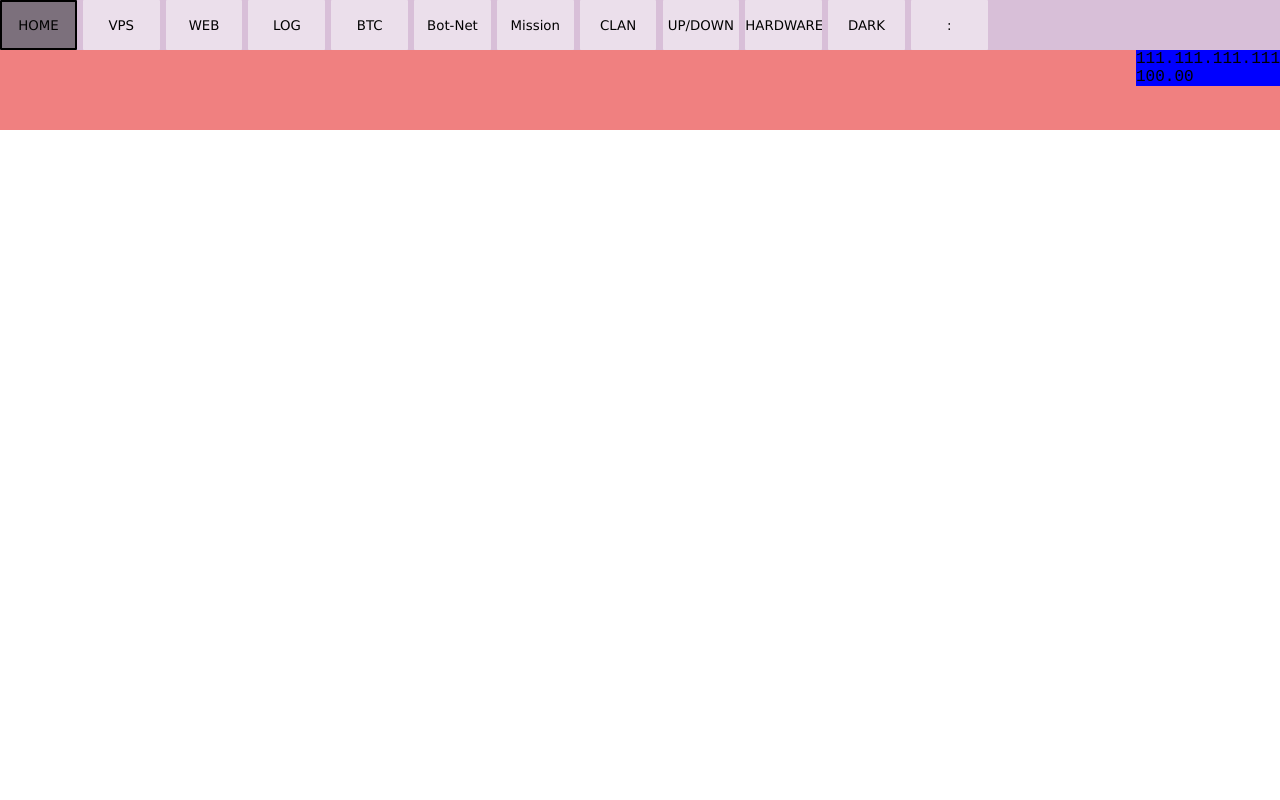
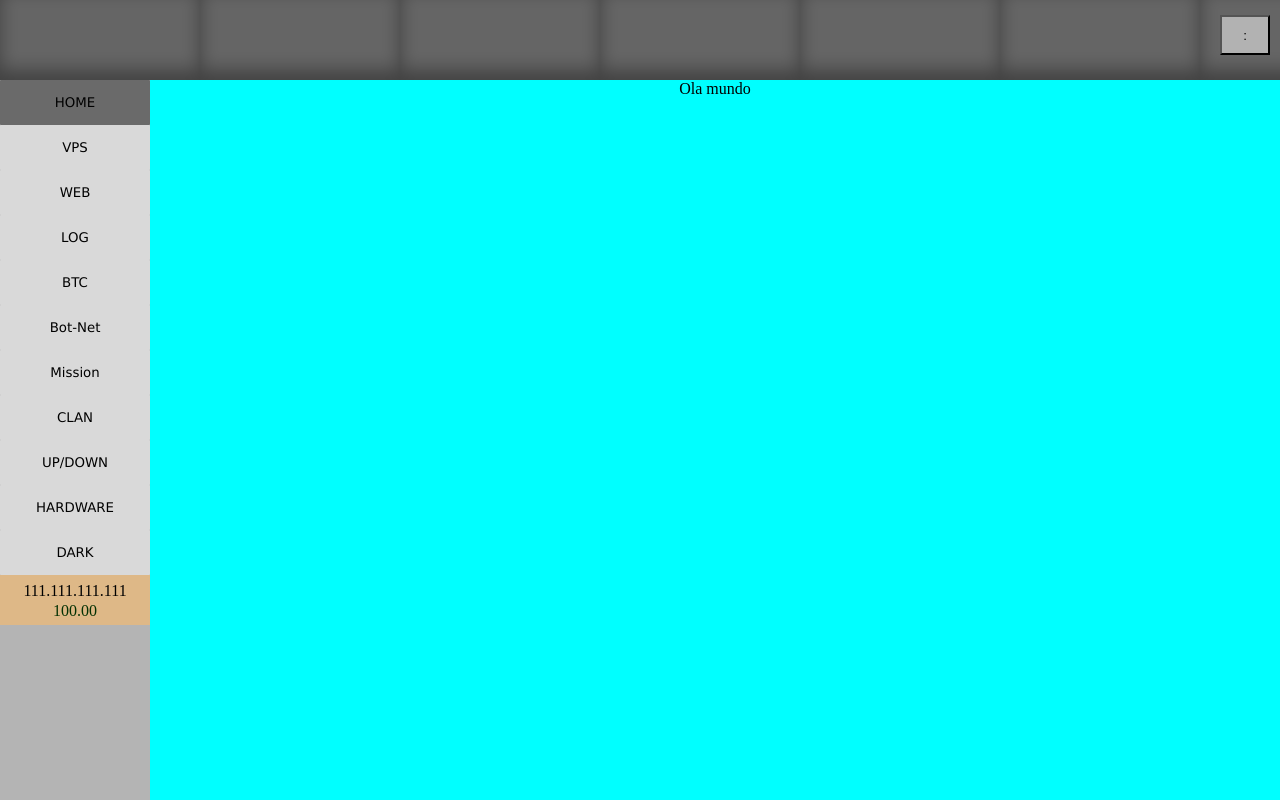
Before and after one commit to C3RTarzan/pinkuppers, a PHP site: page /Home/index.php in a window 1280 px wide. Run offline with PHP 8.4, Linux system fonts and the light colour scheme; the visitor is signed in with stand-in values (Sample User, id 1); some libraries are stand-ins or nearby versions.

Commit message:
Novo Menu

```diff
--- a/Home/css.css
+++ b/Home/css.css
@@ -1,85 +1,120 @@
 *{
     margin: 0;
-    margin-left: 0;
-    padding: 0;
-    box-sizing: border-box;
-    font-family: 'Courier New', Courier, monospace;
 }
+body{
+    background-color: rgb(180, 180, 180);
+}
+/*-------------------------------------*/
 
-.menu{
-    background-color: thistle;
-    height: 50px;
-    font-size: 10px;
+#menu{
+    position: absolute;
+    z-index: 6;
+    background-image: url("../Top_Home.png");
+    background-repeat: repeat;
+    width: 100%;
+    height: 80px;
 }
-.menu form input{
+/*-------------------------------------*/
+
+#menuL{
+    position: absolute;
+    z-index: 5;
+    background-color: rgb(180, 180, 180);
+    width: 150px;
+    height: 100%;
+    float: right;
+
+}
+#menuL form{
+    margin-top: 80px;
+}
+#menuL form input{
+    margin-bottom: 0;
     cursor: pointer;
-    width: 6%;
-    height: 50px;
+    width: 100%;
+    height: 45px;
     border-style: none;
     outline-style: none;
     border-radius: 1px;
-    outline-color: olive;
     font-family: verdana;
     background-color: rgba(255, 255, 255, 0.5);
 }
-.menu form input{ /*font*/
-    font-family: 'Bold 700' 'Noto Sans', sans-serif;
-}
-.menu form input[name="home"]{
+#menuL form input[name="home"]{
     background-color: rgba(34, 34, 34, 0.5);
 }
-.menu form input:hover {
+#menuL form input:hover {
     border-style: solid;
     border-radius: 1px;
 }
-.inff{
-    background-color: lightcoral;
-    height: 80px;
+
+/*-------------------------------------*/
+
+#options{
+    display: none;
+    z-index: 10;
+    background-color: rgb(255, 255, 255);
+    right: 50px;
+    top: 0;
 }
-.inff ul{
-    cursor: default;
-    background-color: blue;
-    float: right;
+#options ul{
+
 }
-.menu form i {
-    background-color: rgb(255, 255, 255);
+#options ul li{
+    list-style:none;
 }
 
-/*Options*/
-
-#options{
-    position: relative;
-    margin-left: 70.9%;
-    background-color: rgba(192, 192, 192, 0.5);
-    width: 110px;
-    height: 90px;
-    display: none;
-    border-bottom-left-radius:10px;
-    border-bottom-right-radius:10px;
+.bt_opt{
+    position: absolute;
+    display: block;
+    right: 10px;
+    top: 15px;
+}
+.bt_opt input{
+    background-color: rgba(255, 255, 255, 0.5);
+    width: 50px;
+    height: 40px;
+}
+.bt_opt input:focus{
+    outline: none;
 }
 
-#options ul li{
+/*-------------------------------------*/
+
+#inff{
+    background-color: burlywood;
+    height: 50px;
+}
+#inff ul{
+    padding-top: 15px;;
+    padding-left:0;
+}
+#inff ul a{
+    position: relative;
+    list-style:none;
     text-decoration: none;
-    height: 30px;
-    list-style: none;
+    display: flex;
+    justify-content: center;
+    line-height: 2px;
+}
+.finance{
+    color: rgb(3, 49, 3);
+}
+.ip{
+}
 
+/*-------------------------------------*/
+#section{
+    position: absolute;
+    z-index: 0;
+    background-color: cyan;
+    width: 100%;
+    height: 100%;
 }
-.exit:hover{
-    border-bottom-left-radius:10px;
-    border-bottom-right-radius:10px;
+#section div{
+    margin-top: 80px ;
+    margin-left: 150px ;
+    display: flex;
+    align-items: center;
+    flex-direction: column;
+    justify-content: center;
 }
-#options ul li:hover{
-    box-shadow:0 5px 0 #8b8b8b;
-    cursor:pointer;
-    background-color: rgb(207, 207, 207);
-    right: 100px;
-}
-#options ul li a{
-    font-family: 'Bold 700' 'Noto Sans', sans-serif;
-    left: 10px;
-    position: relative;
-    left: 0 auto;
-    top: 0 auto;
-    font-size: 25px;
-    text-decoration: none;
-}
--- a/Home/index.php
+++ b/Home/index.php
@@ -29,21 +29,12 @@ include('../verificar_login.php');
     -->
 
     <header>
-            <div class="menu">
-                <form>
-                    <input type="Button" name="home" value="HOME" onclick="redireHome()"/>
-                    <input type="Button" name="vps" value="VPS" onclick="redireVPS()"/>
-                    <input type="Button" name="web" value="WEB" onclick="redireWEB()"/>
-                    <input type="Button" name="log" value="LOG" onclick="redireLOG()"/>
-                    <input type="Button" name="btc" value="BTC" onclick="redireBTC()"/>
-                    <input type="Button" name="bot_net" value="Bot-Net" onclick="redireBotNet()"/>
-                    <input type="Button" name="mission" value="Mission"onclick="redireMission()" />
-                    <input type="Button" name="clan" value="CLAN" onclick="redireClan()"/>
-                    <input type="Button" name="task" value="UP/DOWN" onclick="redireUpDown()"/>
-                    <input type="Button" name="hardware" value="HARDWARE" onclick="redireHardWare()"/>
-                    <input type="Button" name="dark" value="DARK" onclick="redireDark()"/>
-
+            <div id="menu">
+                <div>
+                    <form class="bt_opt">
                         <input type="Button" name="option" value=":" for="options" id="option" onclick="menu()"/>
+                    </form>
+                </div>
                 <div id="options">
                     <ul>
                         <li onclick="redireAcc()"><a>Acc</a></li>
@@ -51,17 +42,34 @@ include('../verificar_login.php');
                         <li class="exit" onclick="redireExit()"><a>Sair</a></li>
                     </ul>
                 </div>
+            </div>
+            <div id="menuL">
+                <form>
+                    <input type="Button" name="home" value="HOME" onclick="redireHome()"/></br>
+                    <input type="Button" name="vps" value="VPS" onclick="redireVPS()"/></br>
+                    <input type="Button" name="web" value="WEB" onclick="redireWEB()"/></br>
+                    <input type="Button" name="log" value="LOG" onclick="redireLOG()"/></br>
+                    <input type="Button" name="btc" value="BTC" onclick="redireBTC()"/></br>
+                    <input type="Button" name="bot_net" value="Bot-Net" onclick="redireBotNet()"/></br>
+                    <input type="Button" name="mission" value="Mission"onclick="redireMission()" /></br>
+                    <input type="Button" name="clan" value="CLAN" onclick="redireClan()"/></br>
+                    <input type="Button" name="task" value="UP/DOWN" onclick="redireUpDown()"/></br>
+                    <input type="Button" name="hardware" value="HARDWARE" onclick="redireHardWare()"/></br>
+                    <input type="Button" name="dark" value="DARK" onclick="redireDark()"/></br>
                 </form>
+                <div id="inff">
+                    <ul>
+                        <a class="ip" name="ip" type="number">111.111.111.111</a></br>
+                        <a class="finance" name="finance" type="number">100.00</a>
+                    </ul>
+                </div>
             </div>
     </header>
-    <nav>
-        <div class="inff">
-            <ul>
-                <a name="ip" type="number">111.111.111.111</a></br>
-                <a name="finance" type="number">100.00</a>
-            </ul>
+    <section id="section">
+        <div>
+            <span>Ola mundo</span>
         </div>
-    </nav>
+    </section>
     <!--<div class="Caminho">
         <ul>
             <li><a href="VPS/index.php/">HOME</a></li>
--- a/Login/index.php
+++ b/Login/index.php
@@ -1,6 +1,5 @@
 <?php
     session_start();
-    session_unset();
 ?>
 <!DOCTYPE html>
 <html lang="pt-br">
--- a/Registro/index.php
+++ b/Registro/index.php
@@ -1,6 +1,5 @@
 <?php
     session_start();
-    session_unset();
 ?>
 
 <!DOCTYPE html>
```
Also changed, not shown: Top_Home.png (added). Lines whose indentation alone changed are shown as unchanged.
